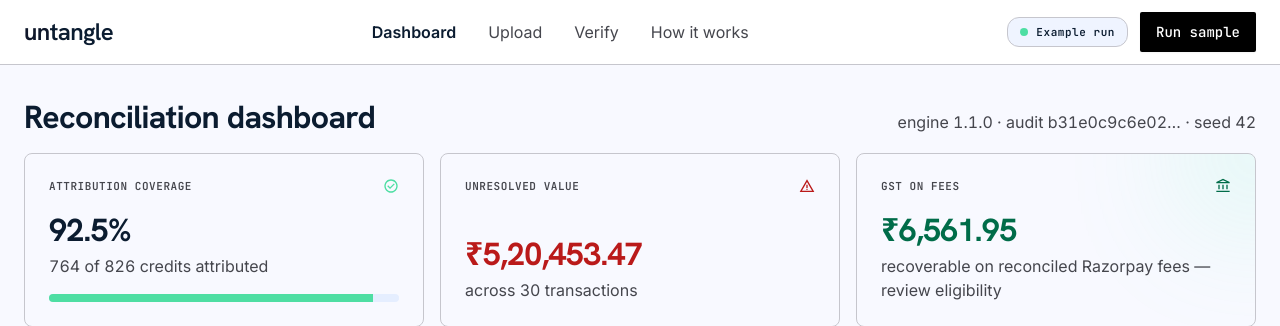
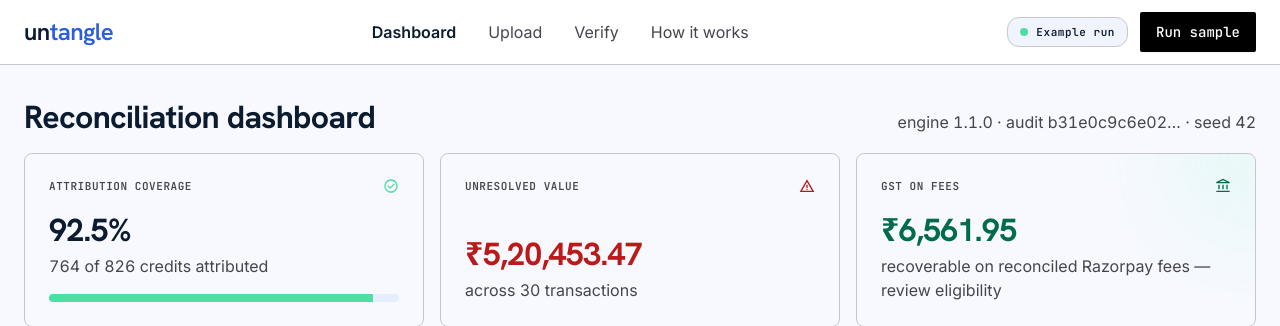
Before and after one commit to vinayaksonthalia/untangle, a FastAPI app: page /dashboard in a window 1280 px wide. Shown: the top 326 px of the page. Run offline with FastAPI, Linux system fonts and the light colour scheme; parts of the project's set-up code (start-up, migrations or seed data) failed here and were passed over.

Commit message:
fix(webapp): brand wordmark on dashboard — 'un' ink, 'tangle' brand blue

```diff
--- a/webapp/templates/dashboard.html
+++ b/webapp/templates/dashboard.html
@@ -20,7 +20,7 @@
 <body class="bg-background font-body-md text-on-background tabular-nums">
 <header class="sticky top-0 z-50 w-full bg-surface-container-lowest/90 backdrop-blur-xl border-b border-outline-variant">
 <div class="max-w-[1400px] mx-auto px-container-padding h-16 flex items-center justify-between gap-4">
-<a href="/" class="font-headline-md text-headline-md tracking-tight" aria-label="untangle — home"><span class="text-audit-blue">un</span><span class="text-on-surface">tangle</span></a>
+<a href="/" class="font-headline-md text-headline-md tracking-tight" aria-label="untangle — home"><span class="text-on-surface">un</span><span class="text-[#2b5edb]">tangle</span></a>
 <nav aria-label="Primary" class="hidden md:flex items-center gap-8 font-body-md text-on-surface-variant">
 <a class="text-on-surface font-semibold" aria-current="page" href="/dashboard">Dashboard</a>
 <a class="hover:text-on-surface transition-colors" href="/app">Upload</a>
```
Also changed, not shown: webapp/static/dashboard.css (+1 -1 lines).
